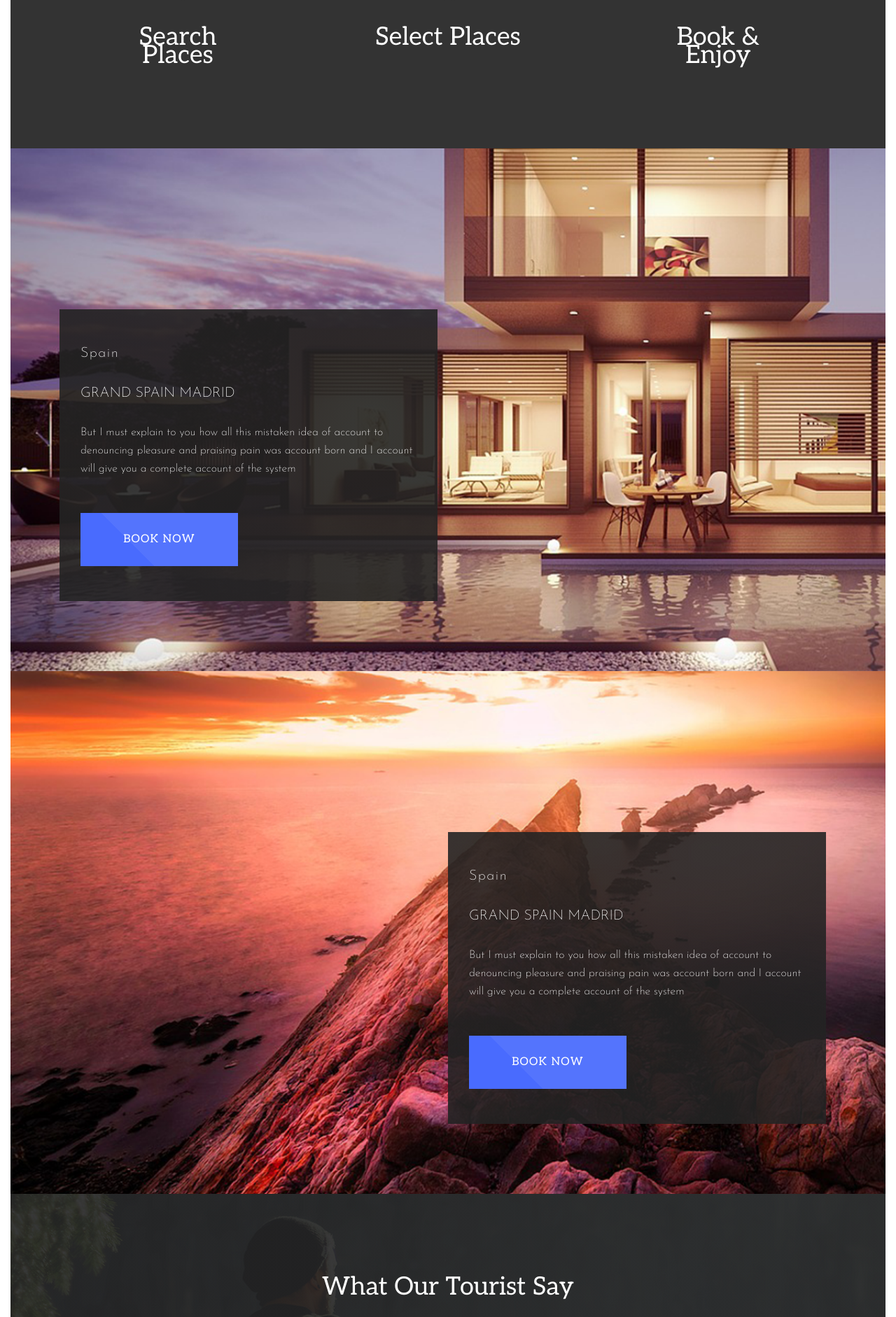
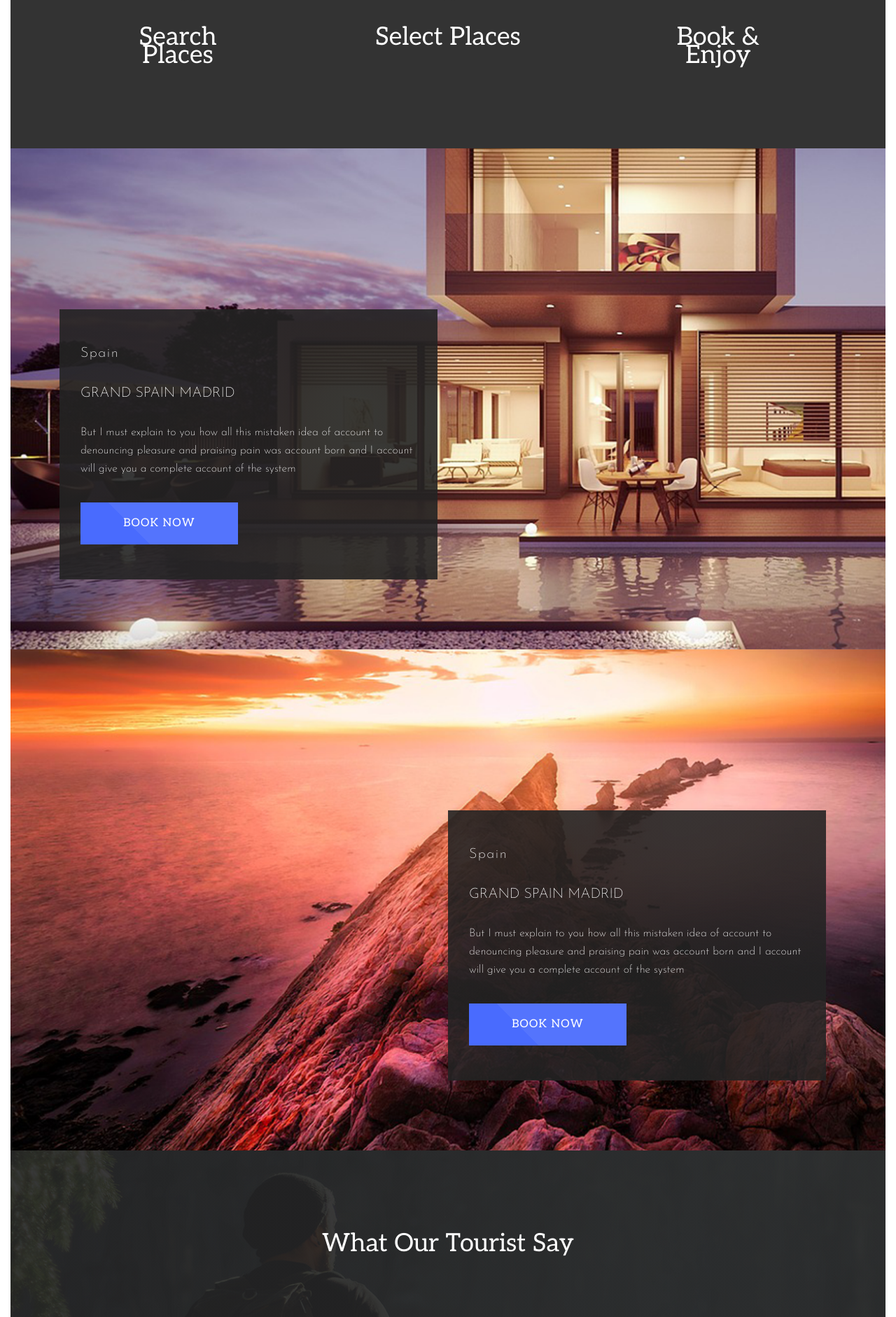
Before and after one commit to vasyri/travelmore, a PHP site: page / in a window 1280 px wide. Shown: the part 1741-3623 px from the top of the page at 70% size. Run offline with PHP 8.4, Linux system fonts and the light colour scheme; some libraries are stand-ins or nearby versions.

Commit message:
travelmoreV3

```diff
--- a/index.html
+++ b/index.html
@@ -1,5 +1,6 @@
 <!DOCTYPE html>
 <html lang="en">
+
 <head>
   <meta name="viewport" content="width=device-width, initial-scale=1.0">
   <meta charset="UTF-8">
@@ -9,12 +10,14 @@
   <title>Travel More</title>
 
   <link rel="preconnect" href="https://fonts.gstatic.com">
-    <link href="https://fonts.googleapis.com/css2?family=Aleo&family=Josefin+Sans:wght@100;200;400;700&display=swap" rel="stylesheet">
+  <link href="https://fonts.googleapis.com/css2?family=Aleo&family=Josefin+Sans:wght@100;200;400;700&display=swap"
+    rel="stylesheet">
   <script src="https://kit.fontawesome.com/fa10158633.js" crossorigin="anonymous"></script>
   <link rel="stylesheet" href="normalize.css">
   <link rel="stylesheet" type="text/css" href="style.css">
 
 </head>
+
 <body>
   <!-- Header  -->
   <header class="header">
@@ -45,9 +48,11 @@
     <div class="Why--wrapper content-wrapper">
       <div class="left">
         <h2>Why Choose Us</h2>
-            <p>Tion and dislike men who are so beguiled and demoralized by desire<br> by the charms of pleasure of the moment, so blinded by desire, that<br> they cannot foresee</p>
-            <p>Ddislike men who are so beguiled and demoralized by the charms of<br> pleasure of the moment, so blinded by desire, that.</p>
-            <div class="why_button">Explore Places</div>
+        <p>Tion and dislike men who are so beguiled and demoralized by desire<br> by the charms of pleasure of the
+          moment, so blinded by desire, that<br> they cannot foresee</p>
+        <p>Ddislike men who are so beguiled and demoralized by the charms of<br> pleasure of the moment, so blinded by
+          desire, that.</p>
+        <div class="button">Explore Places</div>
       </div>
 
       <div class="right">
@@ -85,8 +90,9 @@
       <div class="spain first">
         <span>Spain</span>
         <h3>Grand Spain Madrid</h3>
-            <p>But I must explain to you how all this mistaken idea of account to denouncing pleasure and praising pain was account  born and I account will give you a complete account of the system </p>
-            <div class="spain__button">Book Now</div>
+        <p>But I must explain to you how all this mistaken idea of account to denouncing pleasure and praising pain was
+          account born and I account will give you a complete account of the system </p>
+        <div class="button">Book Now</div>
       </div>
     </div>
   </section>
@@ -96,21 +102,25 @@
       <div class="spain second">
         <span>Spain</span>
         <h3>Grand Spain Madrid</h3>
-            <p>But I must explain to you how all this mistaken idea of account to denouncing pleasure and praising pain was account  born and I account will give you a complete account of the system </p>
-            <div class="spain__button">Book Now</div>
+        <p>But I must explain to you how all this mistaken idea of account to denouncing pleasure and praising pain was
+          account born and I account will give you a complete account of the system </p>
+        <div class="button">Book Now</div>
       </div>
     </div>
   </section>
   <!-- what our tourists say -->
   <section class="wots" id="travel">
     <div class="wots--wrapper content-wrapper">
-          <h2>What Our  Tourist Say</h2>
+      <h2>What Our Tourist Say</h2>
       <div class="wots_sumon">
         <div class="wots__img"><img alt="sumon" src="img/wots_sumon.png"></div>
         <div class="sumon__text">
           <h3>Sam Sumon</h3>
-                <p><sup><i class="fas fa-quote-left"></i></sup> But I must explain to you how all this mistaken idea of account to denouncinpleasure<br> and praising pain  But I must explain to you how all this mistaken idea of account to nai<br> denouncing pleasure and praising pain was account  born and I account will give you a<br> complete account of the system was account  born and I account will give you a nai the<br> complete account of the system</p>
-              </div>
+          <p><sup><i class="fas fa-quote-left"></i></sup> But I must explain to you how all this mistaken idea of
+            account to denouncinpleasure<br> and praising pain But I must explain to you how all this mistaken idea of
+            account to nai<br> denouncing pleasure and praising pain was account born and I account will give you a<br>
+            complete account of the system was account born and I account will give you a nai the<br> complete account
+            of the system</p>
         </div>
       </div>
     </div>
@@ -121,11 +131,14 @@
       <p>Bhromaon</p>
       <span>Safe Travel Anywhere</span>
       <div class="footer__social">
-            <a class="facebook" href="https://www.facebook.com/"><i class="fab fa-facebook-f"></i></a>
-            <a class="twitter" href="https://twitter.com/?lang=uk"><i class="fab fa-twitter"></i></a>
-            <a class="linkedin" href="https://www.linkedin.com/"><i class="fab fa-linkedin-in"></i></a>
-            <a class="youtube" href="https://www.youtube.com/"><i class="fab fa-youtube"></i></a>
-            <a class="pinterest" href="https://www.pinterest.com/"><i class="fab fa-pinterest"></i></a>
+        <a class="facebook" href="https://www.facebook.com/" target="Facebook_blank"><i
+            class="fab fa-facebook-f"></i></a>
+        <a class="twitter" href="https://twitter.com/?lang=uk" target="Twitter_blank"><i class="fab fa-twitter"></i></a>
+        <a class="linkedin" href="https://www.linkedin.com/" target="LinkedIn_blank"><i
+            class="fab fa-linkedin-in"></i></a>
+        <a class="youtube" href="https://www.youtube.com/" target="Youtube_blank"><i class="fab fa-youtube"></i></a>
+        <a class="pinterest" href="https://www.pinterest.com/" target="Pinterest_blank"><i
+            class="fab fa-pinterest"></i></a>
       </div>
     </div>
   </footer>
--- a/style.css
+++ b/style.css
@@ -1,60 +1,75 @@
-@font-face{
+@font-face {
   font-family: MyriadPro;
-  src:url("fonts/Myriad Pro Regular.ttf") format("truetype");
+  src: url("fonts/Myriad Pro Regular.ttf") format("truetype");
   font-weight: 400;
 }
-body{
-  margin: 15px;
+body {
+  padding: 15px;
   color: #ffffff;
-  font-family: 'Aleo', serif;
-  font-family: 'Josefin Sans', sans-serif;
+  font-family: "Aleo", serif;
+  font-family: "Josefin Sans", sans-serif;
   font-size: 16px;
   line-height: 26px;
 }
-h2{
-  font-family: 'Aleo', serif;
+h2 {
+  font-family: "Aleo", serif;
   font-size: 2.25em;
   font-weight: 400;
   letter-spacing: 0;
   margin: 0;
 }
-.content-wrapper{
+.content-wrapper {
   width: 100%;
   max-width: 1110px;
   margin: 0 auto;
 }
-.header{
-  background: linear-gradient( rgba(18,18,18,0.2), rgba(18,18,18,0.2)), url(img/pexels-photo-131743.png) no-repeat;
+.button {
+  text-transform: uppercase;
+  background: linear-gradient(45deg, #496bfe 35%, #5474fd 35%, #5474fd 100%);
+  display: inline-block;
+  max-width: 225px;
+  width: 100%;
+  font-family: "Aleo", serif;
+  font-size: 1em;
+  letter-spacing: 0.075em;
+  text-align: center;
+  padding: 17px 0;
+  margin-top: 35px;
+}
+.header {
+  background: linear-gradient(rgba(18, 18, 18, 0.2), rgba(18, 18, 18, 0.2)),
+    url(img/pexels-photo-131743.png) no-repeat;
   background-size: cover;
   padding: 265px 0 135px;
   text-align: center;
 }
-h1{
+h1 {
   text-transform: uppercase;
   letter-spacing: 0.1em;
   font-size: 3em;
   margin: 0 0 15px;
   line-height: 0.54;
-}.header--wrapper{
+}
+.header--wrapper {
   padding: 0 25px;
 }
-.header--wrapper > p{
+.header--wrapper > p {
   font-family: MyriadPro;
   font-weight: 400;
   font-size: 1.375em;
   letter-spacing: 0.31em;
   margin: 0;
 }
-.input__container{
+.input__container {
   max-width: 650px;
   width: 100%;
   margin: 50px auto 0;
-  background:#ffffff;
+  background: #ffffff;
   box-sizing: border-box;
   font-size: 0;
   padding: 2px;
 }
-.input__container > input{
+.input__container > input {
   font-size: 0.875rem;
   letter-spacing: 0.2em;
   border: none;
@@ -63,12 +78,11 @@ h1{
   width: 100%;
   padding: 25px 110px;
   box-sizing: border-box;
-
 }
-.input__container > button{
+.input__container > button {
   font-size: 0.875rem;
   letter-spacing: 0.1em;
-  font-family: 'Aleo', serif;
+  font-family: "Aleo", serif;
   border: none;
   background-color: #5474fd;
   color: #ffffff;
@@ -76,39 +90,38 @@ h1{
   text-transform: uppercase;
   cursor: pointer;
 }
-.input__container > button > img{
+.input__container > button > img {
   vertical-align: middle;
   padding-left: 15px;
 }
-.header__scroll{
-  font-family: 'Josefin Sans', sans-serif;
+.header__scroll {
+  font-family: "Josefin Sans", sans-serif;
   font-size: 0.875em;
   letter-spacing: 0.2em;
   text-decoration: none;
   color: #ffffff;
   margin: 120px 0 0;
   display: block;
-
 }
-.navigation--wrapper{
+.navigation--wrapper {
   background: #5474fd;
   width: 100%;
-  font-family: 'Josefin Sans', sans-serif;
+  font-family: "Josefin Sans", sans-serif;
   font-size: 1.5em;
   font-weight: 700;
   letter-spacing: 0.1em;
   text-transform: uppercase;
 }
-.navigation--wrapper > p{
+.navigation--wrapper > p {
   display: inline-block;
   margin: 0;
   padding: 30px 425px 30px 330px;
 }
-nav{
+nav {
   display: inline-block;
 }
-.navigation > a{
-  font-family: 'Aleo', serif;
+.navigation > a {
+  font-family: "Aleo", serif;
   font-size: 0.875rem;
   font-weight: 400;
   letter-spacing: 0;
@@ -116,66 +129,54 @@ nav{
   color: #ffffff;
   padding-right: 40px;
 }
-.section__why{
-  background: linear-gradient( rgba(51,51,51,0.9), rgba(51,51,51,0.9)), url("img/sectionwhy.jpg") no-repeat;
+.section__why {
+  background: linear-gradient(rgba(51, 51, 51, 0.9), rgba(51, 51, 51, 0.9)),
+    url("img/sectionwhy.jpg") no-repeat;
   background-size: cover;
 }
-.Why--wrapper.content-wrapper{
+.Why--wrapper.content-wrapper {
   width: 100%;
   display: flex;
   flex-flow: row nowrap;
   padding: 120px 0;
 }
-.left{
+.left {
   flex-basis: 50%;
-  font-family: 'Josefin Sans', sans-serif;
+  font-family: "Josefin Sans", sans-serif;
   font-size: 1em;
   letter-spacing: 0.1em;
   font-weight: 400;
   display: flex;
   flex-direction: column;
 }
-.left > h2{
+.left > h2 {
   margin: 85px 0 50px;
 }
-.left > p{
+.left > p {
   margin: 0;
   font-weight: 100;
 }
-.left > p:last-of-type{
+.left > p:last-of-type {
   margin-top: 25px;
 }
-.why_button{
-  text-transform: uppercase;
-  background: linear-gradient(45deg, #496bfe 35%,#5474fd 35%,#5474fd 100%);
-  display: inline-block;
-  max-width: 225px;
-  width: 100%;
-  font-family: 'Aleo', serif;
-  font-size: 1em;
-  letter-spacing: 0.075em;
-  text-align: center;
-  padding: 17px 0;
-  margin-top: 35px;
-}
-.right{
+.right {
   flex-basis: 50%;
   text-align: center;
 }
-.img{
+.img {
   font-size: 0;
   line-height: 0;
 }
-.why_house.img{
+.why_house.img {
   margin-bottom: 5px;
 }
-.why_mount.img{
+.why_mount.img {
   text-align: right;
 }
-.hiw{
+.hiw {
   background: #333333;
 }
-.hiw--wrapper.content-wrapper{
+.hiw--wrapper.content-wrapper {
   display: flex;
   justify-content: center;
   padding: 100px 0 120px;
@@ -183,179 +184,168 @@ nav{
   position: relative;
   z-index: 100;
 }
-.hiw__dotes{
+.hiw__dotes {
   position: absolute;
-  transform: translate(0,-50px);
+  transform: translate(0, -50px);
   z-index: 1;
 }
-.hiw--wrapper.content-wrapper > div > h2{
+.hiw--wrapper.content-wrapper > div > h2 {
   margin-top: 30px;
 }
-.hiw__search{
+.hiw__search {
   max-width: 216px;
   width: 100%;
 }
 
-.hiw_select.centered{
+.hiw_select.centered {
   max-width: 216px;
   width: 100%;
   margin: 0 170px;
 }
-.hiw_book{
+.hiw_book {
   max-width: 216px;
   width: 100%;
 }
-.hiw_item{
+.hiw_item {
   position: relative;
   z-index: 100;
 }
-.spain__first{
+.spain__first {
   background: url("img/spain_first.png") no-repeat;
   background-size: cover;
   padding: 230px 0 100px;
 }
 
-.spain__second{
+.spain__second {
   background: url("img/spain_second.png") no-repeat;
   background-size: cover;
   padding: 230px 0 100px;
 }
-.spain{
+.spain {
   max-width: 540px;
   width: 100%;
-  background: linear-gradient( rgba(35,35,35,0.9), rgba(35,35,35,0.9));
+  background: linear-gradient(rgba(35, 35, 35, 0.9), rgba(35, 35, 35, 0.9));
   padding: 50px 30px;
 }
-.spain.second{
+.spain.second {
   position: relative;
   right: -50%;
 }
-.spain > span{
+.spain > span {
   font-size: 1.25em;
   letter-spacing: 0.075em;
   font-weight: 200;
 }
-.spain > h3{
+.spain > h3 {
   font-size: 1.25em;
   margin: 30px 0;
   letter-spacing: 0;
   font-weight: 200;
   text-transform: uppercase;
 }
-.spain > p{
+.spain > p {
   font-size: 1em;
   margin: 0;
   letter-spacing: 0;
   font-weight: 200;
 }
-.spain__button{
-  background: linear-gradient(45deg, #496bfe 35%,#5474fd 35%,#5474fd 100%);
-  max-width: 225px;
-  width: 100%;
-  text-align: center;
-  font-family: 'Aleo', serif;
-  font-size: 1em;
-  letter-spacing: 0.075em;
-  padding: 25px 60px;
-  margin-top: 50px;
-  text-transform: uppercase;
-}
-.wots{
-  background: linear-gradient( rgba(35,35,35,0.9), rgba(35,35,35,0.9)), url("img/wots_bg.png");
+.wots {
+  background: linear-gradient(rgba(35, 35, 35, 0.9), rgba(35, 35, 35, 0.9)),
+    url("img/wots_bg.png");
   background-size: cover;
 }
-.wots--wrapper.content-wrapper{
+.wots--wrapper.content-wrapper {
   padding: 120px 0 200px;
 }
-.wots--wrapper.content-wrapper > h2{
+.wots--wrapper.content-wrapper > h2 {
   margin-bottom: 95px;
   text-align: center;
 }
-.wots_sumon{
+.wots_sumon {
   display: flex;
   flex-wrap: wrap;
   flex-direction: row;
 }
-.wots__img{
+.wots__img {
   max-width: 400px;
   width: 100%;
 }
-.wots__img > img{
+.wots__img > img {
   width: 100%;
 }
-.sumon__text{
+.sumon__text {
   background: #333333;
   padding: 30px 40px;
   max-width: 665px;
   width: 100%;
 }
-.sumon__text > h3{
+.sumon__text > h3 {
   font-size: 1.25em;
   font-weight: 400;
   letter-spacing: 0;
   text-transform: uppercase;
   margin: 0;
 }
-.sumon__text > p{
+.sumon__text > p {
   font-size: 1em;
   font-weight: 200;
   letter-spacing: 0;
   margin: 0;
 }
-.fas.fa-quote-left{
+.fas.fa-quote-left {
   color: #5474fd;
 }
-.footer{
+.footer {
   background: #232323;
   padding: 120px 0 50px;
 }
-.footer-wrapper.content-wrapper{
+.footer-wrapper.content-wrapper {
   text-align: center;
 }
-.footer-wrapper.content-wrapper > p{
+.footer-wrapper.content-wrapper > p {
   margin: 0 0 15px;
   font-weight: 700;
   font-size: 1.5em;
   text-transform: uppercase;
   letter-spacing: 0.14em;
 }
-.footer-wrapper.content-wrapper > span{
+.footer-wrapper.content-wrapper > span {
   font-size: 1em;
   font-weight: 200;
   letter-spacing: 0.1em;
 }
-.footer__social{
+.footer__social {
   margin-top: 30px;
 }
-.footer__social > a{
+.footer__social > a {
   text-decoration: none;
   color: #ffffff;
 }
-.footer__social > a > i{
+.footer__social > a > i {
   padding-right: 25px;
 }
-.fab.fa-facebook-f:hover{
+.fab.fa-facebook-f:hover {
   color: #3b5998;
-  cursor:pointer;
-  transition: 0.3s;
-}
-.fab.fa-twitter:hover{
-  color: #1DA1F2;
   cursor: pointer;
   transition: 0.3s;
 }
-.fab.fa-linkedin-in:hover{
-  color: #2867B2;
+.fab.fa-twitter:hover {
+  color: #1da1f2;
   cursor: pointer;
   transition: 0.3s;
 }
-.fab.fa-youtube:hover{
-  color:#FF0000;
+.fab.fa-linkedin-in:hover {
+  color: #2867b2;
   cursor: pointer;
   transition: 0.3s;
 }
-.fab.fa-pinterest:hover{
-  color: #E60023;
+.fab.fa-youtube:hover {
+  color: #ff0000;
+  cursor: pointer;
+  transition: 0.3s;
+}
+.fab.fa-pinterest:hover {
+  color: #e60023;
   cursor: pointer;
   transition: 0.3s;
 }
@@ -365,17 +355,20 @@ width: 100%;
   }
 }
 @media screen and (max-width: 1200px) {
+  body{
+    padding: 10px;
+  }
   .navigation--wrapper > p {
     padding: 30px 135px 30px 65px;
   }
-  .right{
+  .right {
     display: flex;
     flex-direction: row;
   }
-  .why_house.img{
+  .why_house.img {
     margin: 25px 10px 0 0;
   }
-  .Why--wrapper.content-wrapper{
+  .Why--wrapper.content-wrapper {
     flex-direction: column;
     align-items: center;
   }
@@ -383,22 +376,22 @@ width: 100%;
     flex-direction: column;
     align-items: center;
   }
-  .hiw__dotes{
+  .hiw__dotes {
     display: none;
   }
-  .hiw--wrapper.content-wrapper > div > h2{
+  .hiw--wrapper.content-wrapper > div > h2 {
     margin: 20px 0;
   }
-  .hiw--wrapper.content-wrapper > .hiw_book.hiw_item > h2{
+  .hiw--wrapper.content-wrapper > .hiw_book.hiw_item > h2 {
     margin: 20px 0 0;
   }
-  .spain{
+  .spain {
     margin: 0 auto;
   }
-  .spain.second{
+  .spain.second {
     position: static;
   }
-  .wots_sumon{
+  .wots_sumon {
     flex-direction: column;
     align-items: center;
   }
@@ -415,6 +408,9 @@ width: 100%;
   }
 }
 @media screen and (max-width: 830px) {
+  body{
+    padding: 5px;
+  }
   .navigation > a {
     padding-right: 10px;
   }
@@ -423,75 +419,75 @@ width: 100%;
   }
 }
 @media screen and (max-width: 750px) {
-  body{
+  body {
     font-size: 12px;
   }
-  .navigation--wrapper > p{
+  .navigation--wrapper > p {
     display: block;
     margin: 0 auto;
     text-align: center;
   }
-  .navigation--wrapper > nav{
+  .navigation--wrapper > nav {
     padding-bottom: 20px;
   }
-  .navigation{
+  .navigation {
     display: block;
     margin: 0 auto;
     text-align: center;
   }
-  .right{
+  .right {
     flex-direction: column;
     max-width: 415px;
     width: 100%;
   }
-  .why_mount.img{
+  .why_mount.img {
     margin-top: 10px;
     text-align: start;
     max-width: 415px;
     width: 100%;
   }
-  .why_mount_photo{
+  .why_mount_photo {
     max-width: 415px;
     width: 100%;
   }
-  .why_house.img{
+  .why_house.img {
     max-width: 415px;
     width: 100%;
   }
-  .why_house_photo{
+  .why_house_photo {
     max-width: 415px;
     width: 100%;
   }
-  .sumon__text{
+  .sumon__text {
     padding: 15px 20px;
   }
 }
 @media screen and (max-width: 500px) {
-  .content-wrapper{
+  .content-wrapper {
     padding: 60px 0 25px;
   }
-  h1{
+  h1 {
     font-size: 2em;
   }
-  .header--wrapper > p{
+  .header--wrapper > p {
     font-size: 1.2em;
   }
-  .left{
+  .left {
     padding: 0 15px;
   }
-  .navigation--wrapper > nav{
+  .navigation--wrapper > nav {
     padding-bottom: 20px;
   }
-  .spain__first{
+  .spain__first {
     padding: 100px 0 50px;
   }
-  .spain__second{
+  .spain__second {
     padding: 100px 0 50px;
   }
-  .wots--wrapper.content-wrapper{
+  .wots--wrapper.content-wrapper {
     padding: 100px 0 50px;
   }
-  .footer{
+  .footer {
     padding: 50px 0 50px;
   }
 }
```
Lines whose indentation alone changed are shown as unchanged.
